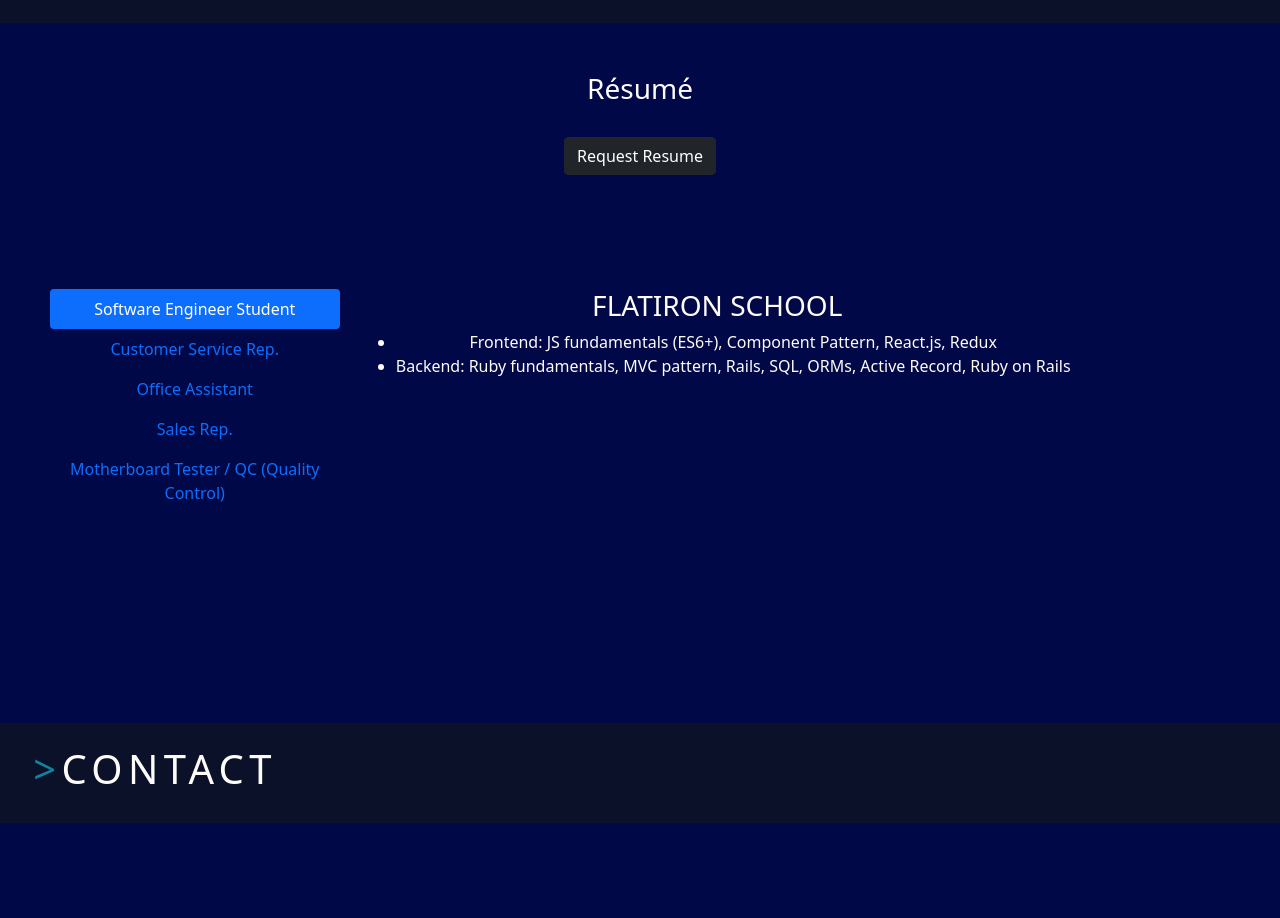
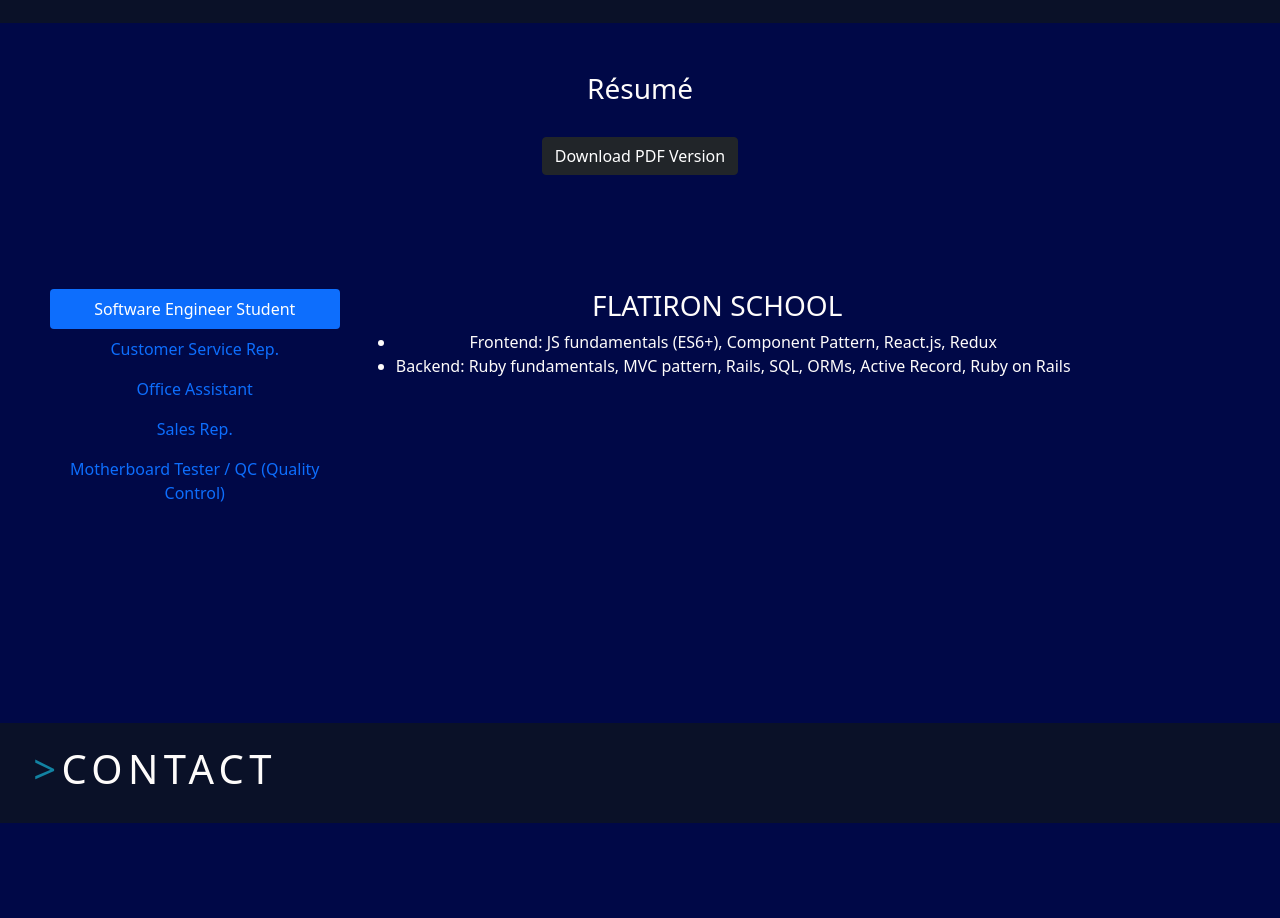
Before and after one commit to LupitaLee/portfolio, a React (Create React App) app: page /#contact in a window 1280 px wide. Before the commit this address led to /. Shown: the part 3160-4078 px from the top of the page. Built offline with nearby package versions, Linux system fonts and the light colour scheme.

Commit message:
resume Download PDF Version

```diff
--- a/src/components/Experience/Experience.jsx
+++ b/src/components/Experience/Experience.jsx
@@ -25,7 +25,7 @@
             <div className="experience-resume">
                 <h3 >Résumé</h3>
 
-                <a className="btn btn-dark btn-xl" href="https://docs.google.com/document/d/1PwyhmqWtJoo9GvrLx0JhWJJU8sUZ7KHRFhLRGhdP7O0/edit?usp=sharing">Request Resume</a>
+                <a className="btn btn-dark btn-xl" href="https://docs.google.com/document/d/1PwyhmqWtJoo9GvrLx0JhWJJU8sUZ7KHRFhLRGhdP7O0/edit?usp=sharing">Download PDF Version</a>
             </div>
 
 
```
